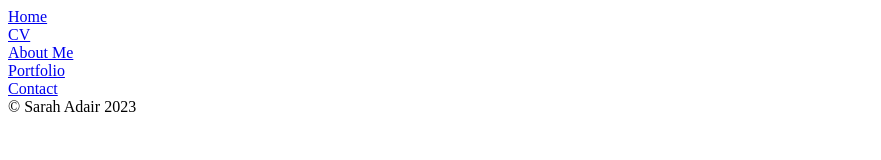
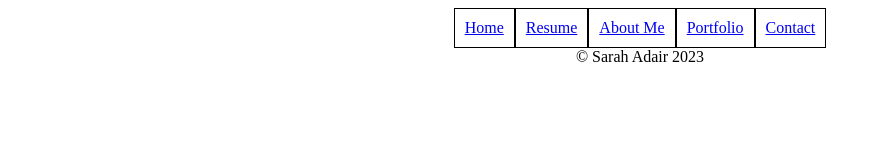
Before and after one commit to sazarrama/sazarrama.github.io, a website: page footer.html in a window 1280 px wide. Shown: the whole page, without its empty margins (0-881 px from the left). Drawn offline with Linux system fonts and the light colour scheme.

Commit message:
footer css and updating nav to pages

```diff
--- a/footer.css
+++ b/footer.css
@@ -1,9 +1,21 @@
 /* Footer Styling */
 
-.footer {
+/* Grid Styling */
+.container {
     text-align: center;
+}
+
+.row {
     display: flex;
     justify-content: center;
+}
+
+.col {
+    border: 1px solid #000;
     padding: 10px;
-    border: none; /* Remove the border */
 }
+
+/* Reset text-center styling for specific elements */
+.col.text-center {
+    text-align: center;
+}
--- a/footer.html
+++ b/footer.html
@@ -12,7 +12,7 @@
                     <a href="index.html" class="hover-me">Home</a>
                 </div>
                 <div class="col text-center">
-              <a href="cv.html" class="hover-me">CV</a>
+                    <a href="resume.html" class="hover-me">Resume</a>
                 </div>
                 <div class="col text-center">
                     <a href="aboutme.html" class="hover-me">About Me</a>
@@ -31,7 +31,5 @@
             </div>
         </div>
     </footer>
-
 </body>
-
 </html>
```
Also changed, not shown: aboutme.html (+2 -0 lines), contactme.html (+2 -0 lines), portfolio.html (+2 -0 lines). Lines whose indentation alone changed are shown as unchanged.
